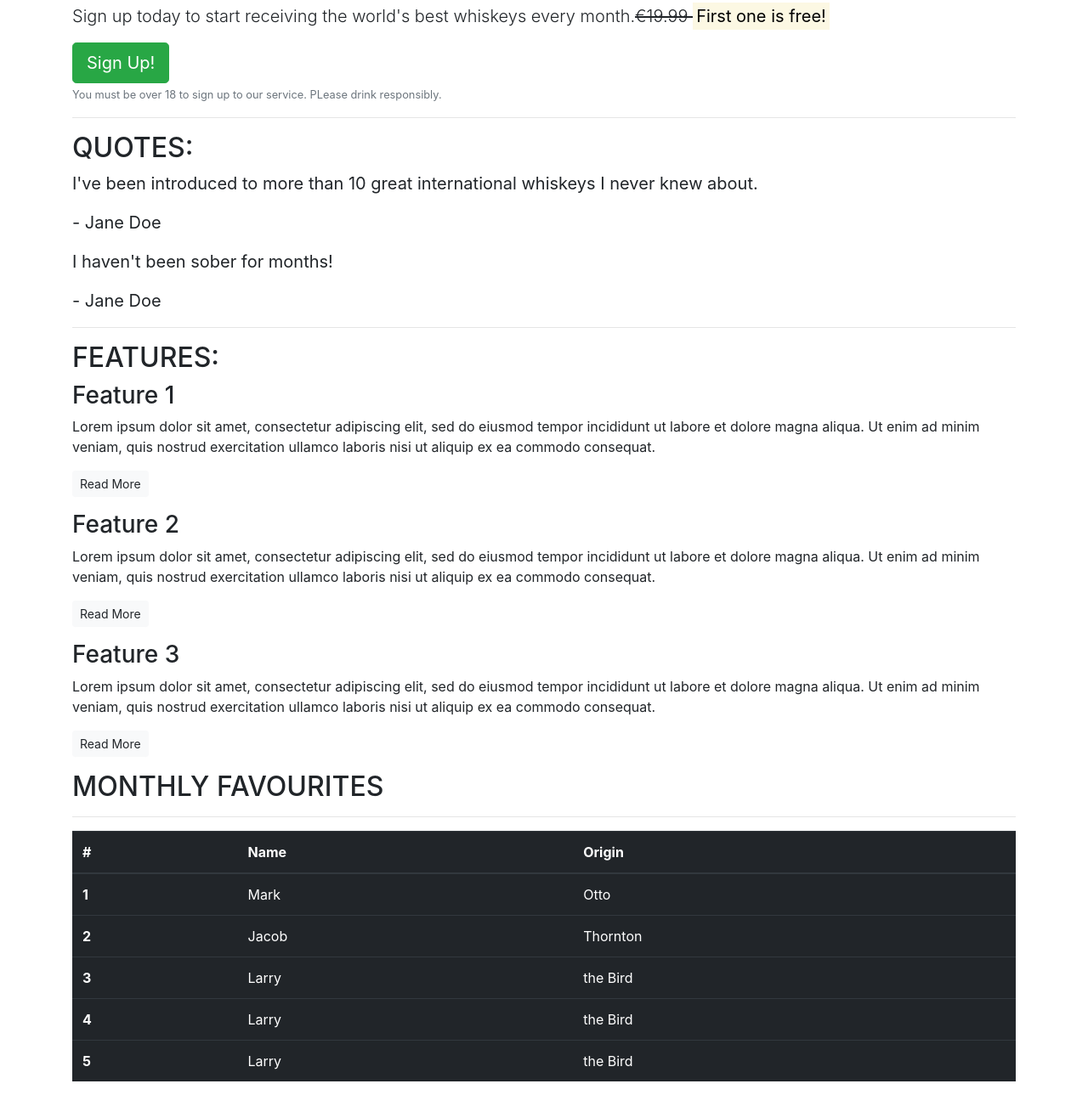
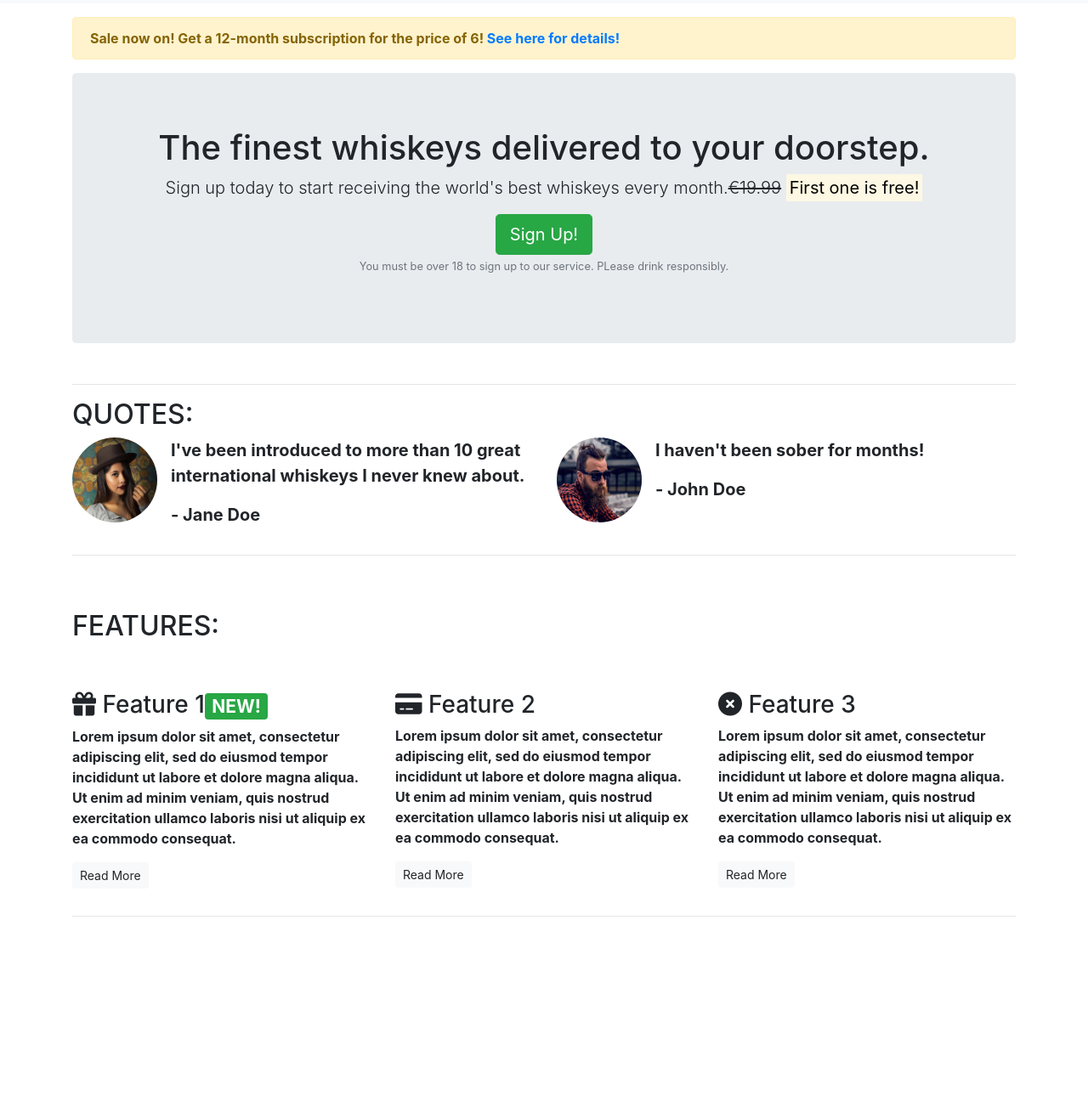
Before and after one commit to KittiKovacs/bootstrap, a plain HTML site: page index.html in a window 1280 px wide. Shown: the part 52-1341 px from the top of the page at 85% size. After the commit the page ends 1147 px from the top, so only its background shows below. Drawn offline with nearby package versions, Linux system fonts and the light colour scheme.

Commit message:
adding core components

```diff
--- a/index.html
+++ b/index.html
@@ -6,96 +6,123 @@
     <meta name="viewport" content="width=device-width, initial-scale=1.0">
     <title>Whiskey Drop | Taste a new whiskey every month</title>
     <link rel="stylesheet" href="https://maxcdn.bootstrapcdn.com/bootstrap/4.1.3/css/bootstrap.min.css">
+    <script src="https://kit.fontawesome.com/5faf4c88f4.js" crossorigin="anonymous"></script>
 </head>
 
 <body>
-    <article class="container">
-        <!-- Callout -->
-        <section class="callout">
+    <nav class="navbar navbar-light navbar-expand-sm bg-light">
+        <a href="/" class="navbar-brand">
+                    Whiskey Drop</a>
+        <ul class="navbar-nav mr-auto">
+            <li class="active nav-item mr-2"><a class="nav-link" href="/">Home</a></li>
+            <li class="nav-item mr-2"><a class="nav-link" href="">About</a></li>
+            <li class="nav-item mr-2 d-block d-sm-none"><a class="nav-link" href="">Sign In / Sign Up</a></li>
+        </ul>
+
+        <div class="d-none d-md-block">
+            <p class="navbar-text my-auto mr-2"><i>Great whiskey delivered to your door</i></p>
+            <a href="/login">Sign In / Sign Up</a>
+        </div>
+        <!--</div>-->
+    </nav>
+
+    <article class="container mt-3">
+        <div class="row d-none d-sm-block">
+          <div class="col-12">
+            <div class="alert alert-warning"><strong>Sale now on! Get a 12-month subscription for the price of 6! <a href="">See here for details!</a>
+            </div>
+          </div>
+        </div>
+  <!--Callout!-->
+        <div class="row">
+        <div class="col-12">
+        <section class="callout jumbotron text-center">
             <h1>The finest whiskeys delivered to your doorstep.</h1>
-            <p class="lead">Sign up today to start receiving the world's best whiskeys every month.<s>€19.99
-            </s> <strong><mark>First one is free!</mark></strong></p>
+            <p class="lead">Sign up today to start receiving the world's best whiskeys every month.<s class="d-none d-sm-inline">€19.99</s>
+            <span class="d-inline d-sm-none"><br></span>
+             <strong><mark>First one is free!</mark></strong>
+            </p>
             <button class="btn btn-success btn-lg">Sign Up!</button>
             <p class="text-muted"><small>You must be over 18 to sign up to our service. PLease drink responsibly.</small></p>
         </section>
+        </div>
+        </div>
         <!-- /.callout -->
         <hr>
 
         <!-- Quotes -->
           <section class="quotes">
+            <div class="row">
+                <div class="col-12 col-md-6">
                     <h2 class="text-uppercase">Quotes:</h2>
+                </div>
+            </div>
+        <div class="row">
+             <div class="col-12 col-md-6">
+               <div class="media">
+                    <div class="d-none d-sm-block">
+                        <img src="Images/girl-image.png" class="rounded-circle mr-3" height=100 width=100>
+                    </div>
+                   <div class="media-body">
                       <blockquote class="blockquote">
                         <p>I've been introduced to more than 10 great international whiskeys I never knew about.</p>
                         <p>- Jane Doe</p>
                       </blockquote>
+                </div>
+             </div>
+        </div>
+        <div class="col-12 col-md-6">
+               <div class="media">
+                 <div class="d-none d-sm-block">
+                    <img src="Images/guy-image.png" class="rounded-circle mr-3" height=100 width=100>
+                 </div>
+                   <div class="media-body">
                    <blockquote class="blockquote">
                       <p>I haven't been sober for months!</p>
-                <p>- Jane Doe</p>
+                      <p>- John Doe</p>
                    </blockquote>
+                  </div>
+                </div>
+        </div>
+        </div>
         </section>
+
         <!-- /.quotes -->
         <hr>
 
         <!-- Features -->
+        <div class="row">
+        <div class="col-12 my-5">
         <section class="features">
             <h2 class="text-uppercase">Features:</h2>
+            </div>
+            </div>
+            <div class="row">
+            <div class="col-12 col-md-6 col-lg-4">
             <div class="feature">
-                <h3>Feature 1</h3>
+                <h3><i class="fas fa-gift d-none d-sm-inline"></i> Feature 1<span class="badge badge-success">NEW!</span></h3>
                 <p>Lorem ipsum dolor sit amet, consectetur adipiscing elit, sed do eiusmod tempor incididunt ut labore et dolore magna aliqua. Ut enim ad minim veniam, quis nostrud exercitation ullamco laboris nisi ut aliquip ex ea commodo consequat.</p>
              <P><a class="btn btn-sm btn-light" href="">Read More</a></P>
             </div>
+            </div>
+            <div class="col-12 col-md-6 col-lg-4">
             <div class="feature">
-                <h3>Feature 2</h3>
+                <h3><i class="fas fa-credit-card d-none d-sm-inline"></i> Feature 2</h3>
                 <p>Lorem ipsum dolor sit amet, consectetur adipiscing elit, sed do eiusmod tempor incididunt ut labore et dolore magna aliqua. Ut enim ad minim veniam, quis nostrud exercitation ullamco laboris nisi ut aliquip ex ea commodo consequat.</p>
              <P><a class="btn btn-sm btn-light" href="">Read More</a></P>
             </div>
+            </div>
+            <div class="col-12 d-md-none d-lg-block col-lg-4">
             <div class="feature">
-                <h3>Feature 3</h3>
+                <h3><i class="fas fa-times-circle d-none d-sm-inline "></i> Feature 3</h3>
                 <p>Lorem ipsum dolor sit amet, consectetur adipiscing elit, sed do eiusmod tempor incididunt ut labore et dolore magna aliqua. Ut enim ad minim veniam, quis nostrud exercitation ullamco laboris nisi ut aliquip ex ea commodo consequat.</p>
              <P><a class="btn btn-sm btn-light" href="">Read More</a></P>
             </div>
+            </div>
+            </div>
         </section>
+
         <!-- /.features -->
-
-        <section class="monthly">
-        <h2 class="text-uppercase">Monthly Favourites</h2>
-            <table class="table table-dark">
-                 <thead>
-                    <tr>
-                    <th scope="col">#</th>
-                    <th scope="col">Name</th>
-                    <th scope="col">Origin</th>
-                    </tr>
-                </thead>
-                <tbody>
-                    <tr>
-                     <th scope="row">1</th>
-                     <td>Mark</td>
-                     <td>Otto</td>
-                    </tr>
-                     <tr>
-                     <th scope="row">2</th>
-                     <td>Jacob</td>
-                     <td>Thornton</td>
-                    </tr>
-                    <tr>
-                     <th scope="row">3</th>
-                     <td>Larry</td>
-                     <td>the Bird</td>
-                    </tr>
-                    <tr>
-                     <th scope="row">4</th>
-                     <td>Larry</td>
-                     <td>the Bird</td>
-                    </tr>
-                    <tr>
-                     <th scope="row">5</th>
-                     <td>Larry</td>
-                     <td>the Bird</td>
-                    </tr>
-                </tbody>
-        </section>
-        <!-- /.monthly favourites -->
         <hr>
     </article>
 </body>
```
Also changed, not shown: Images/girl-image.png (added), Images/guy-image.png (added). Lines whose indentation alone changed are shown as unchanged.
